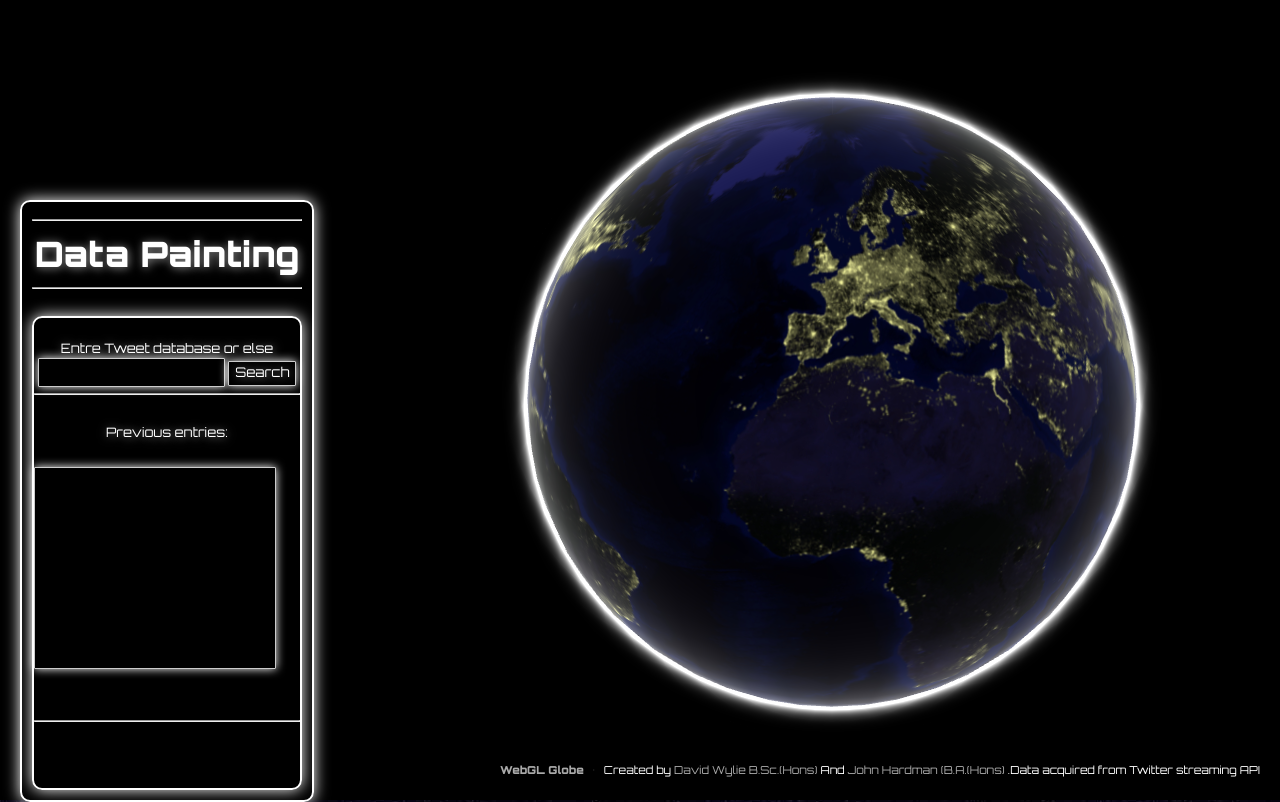
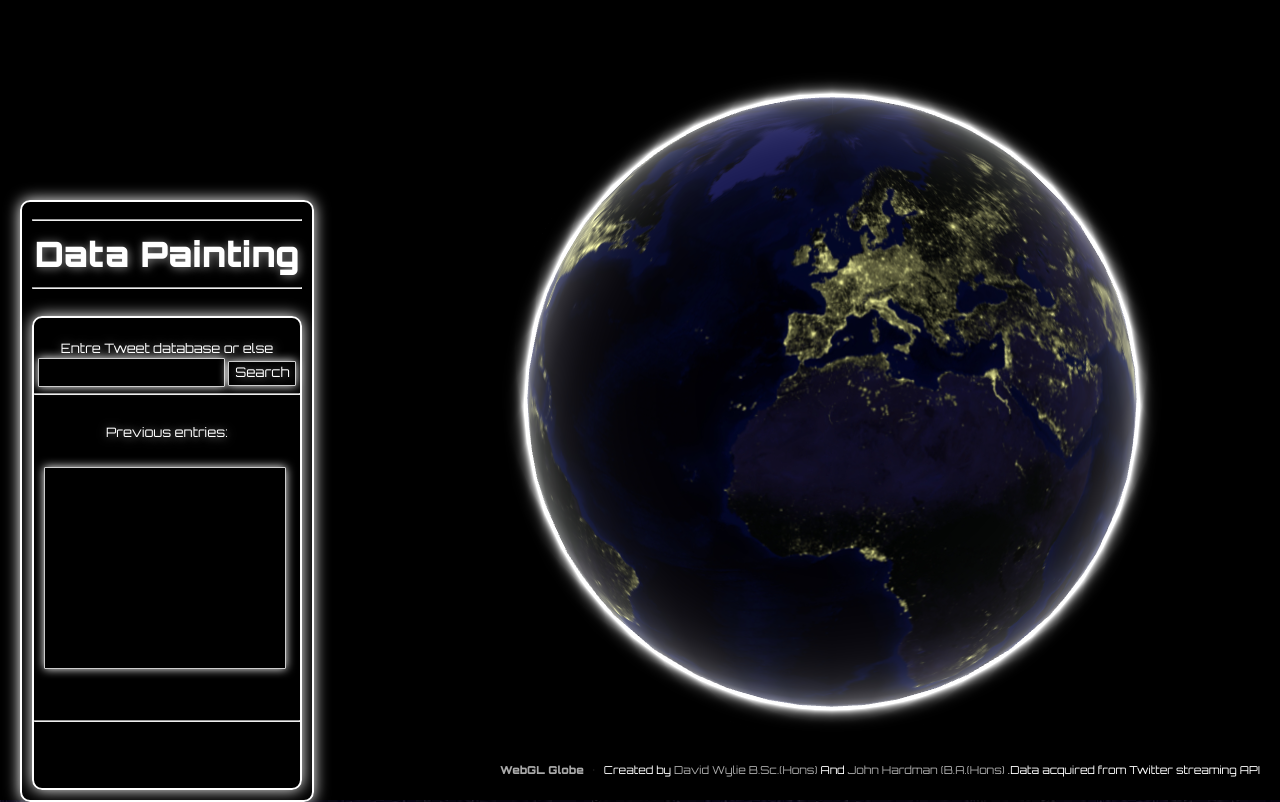
Before and after one commit to DavidWylie/GlGlobe, a PHP site: page /public/test.php in a window 1280 px wide; the page is wider, and only the part inside the window is pictured. Run offline with PHP 8.4, Linux system fonts and the light colour scheme; some libraries are stand-ins or nearby versions.

Commit message:
no message

```diff
--- a/public/css/scene.css
+++ b/public/css/scene.css
@@ -159,7 +159,7 @@
           border: 2px;
           border-style:solid;
           border-color:#ffffff;
-          //-webkit-border-radius: 10px;
+
           -moz-border-radius: 10px;
           border-radius: 10px;
           top: 200px;
@@ -169,16 +169,7 @@
       }
 
 
-/*      ::-webkit-slider-thumb, ::-moz-range-thumb, ::-ms-thumb {
-                //-webkit-appearance: none;
-                background-color: #666;
-                width: 10px;
-                height: 20px;
-                input { font-size: 14px; font-weight: bold; font-padding: auto; }
-                //input[type=range]:before { content: attr(min); padding-right:auto  ; }
-                //input[type=range]:after { content: attr(max); padding-left:auto;   }
 
-        }*/
 
 
         #speedsettings
@@ -192,8 +183,6 @@
                     box-shadow: 1px 2px 3px rgba(0,0,0,0.6);
                 }
 
-              //  input[type=range]:before { content: attr(min); padding-top:calc 0.5em  }
-               // input[type=range]:after { content: attr(max);   }
 
       output {
           display:block;
@@ -206,10 +195,9 @@
 
       .styled-select select {
           -webkit-appearance: none;
-          //background: transparent;
+
           width: 150px;
-          //background-color: gray:
-          //padding: 1px;
+
           font-size: 15px;
           line-height: 1;
           border: 1px;
@@ -233,12 +221,7 @@
       }
 
 
-/*      #outputsearch {
 
-          width: 200px;
-          height: 200px;
-          text-align:inherit;
-      }*/
 
       #searchBox {
           -webkit-appearance: none;
@@ -287,7 +270,7 @@
           border-color: white;
           color: #ffffff;
           height: 25px;
-         // overflow: hidden;
+          overflow: hidden;
           border: 1px solid #ccc;
           box-shadow: 0px 0px 10px 0px #ffffff;
           text-shadow: 1px 1px 10px #888;
@@ -296,4 +279,6 @@
           text-align:initial;
           font-size: 25px;
           font-family: 'Orbitron';
+          position:inherit;
+          margin-left: 10px;
       }
```
